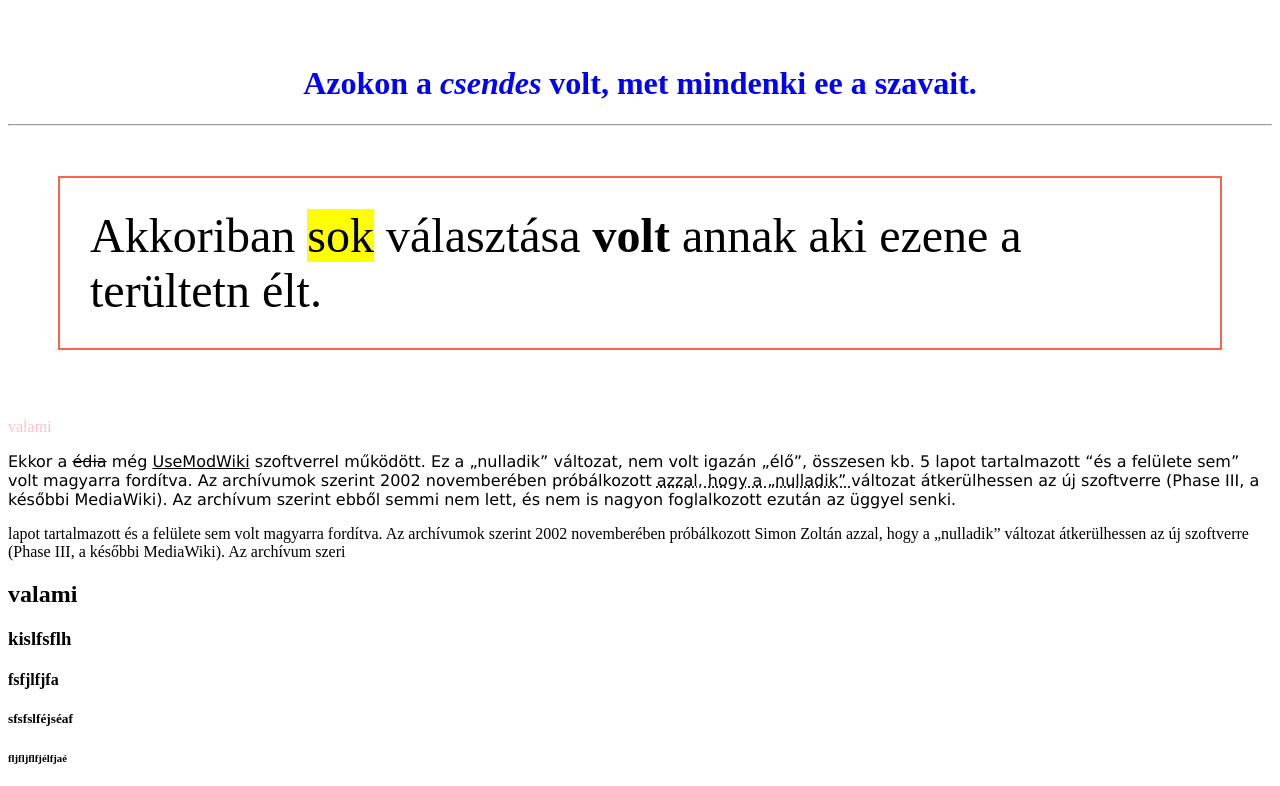
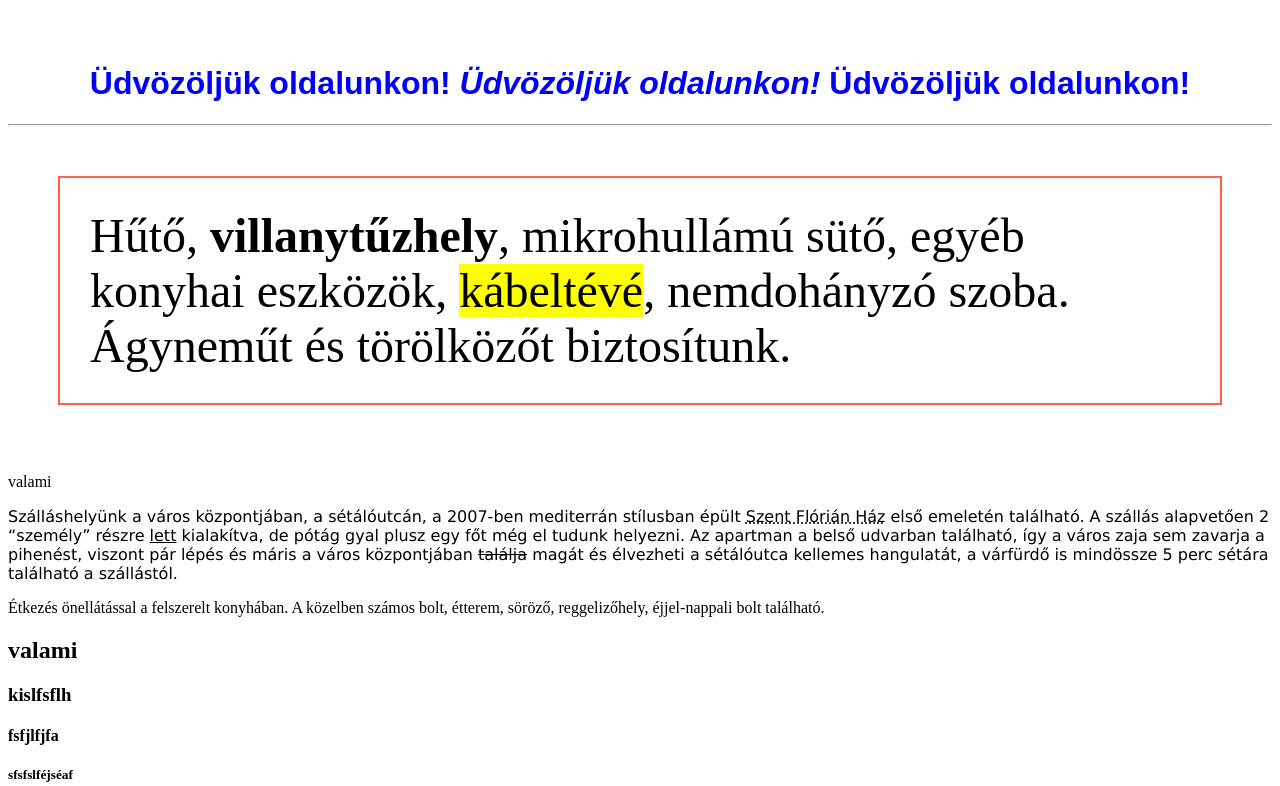
Before and after one commit to palfimelinda/palfimelinda.github.io, a plain HTML site: page index.html in a window 1280 px wide. Shown: the top 786 px of the page. Drawn offline with Linux system fonts and the light colour scheme.

Commit message:
megjegyzés

```diff
--- a/index.html
+++ b/index.html
@@ -15,54 +15,61 @@
         }
 
         a:active {
-            color: brown;
+            color: purple;
             background-color: transparent;
             text-decoration: underline;
         }
 
         a:link {
-            color: pink;
+            color: black;
             background-color: transparent;
             text-decoration: none;
         }
 
         a:visited {
-            color: green;
+            color: blue;
             background-color: transparent;
             text-decoration: underline;
         }
     </style>
 </head>
 
-<body style="background-color:white;">
+<body>
 
 
     <br>
 
     <br>
-    <h1 style="text-align: center; color: blue">Azokon a <i>csendes</i> volt, met mindenki ee a szavait.</h1>
+    <h1 style="text-align: center; color: blue; font-family: Arial, Helvetica, sans-serif;">Üdvözöljük oldalunkon!
+        <i>Üdvözöljük oldalunkon! </i>Üdvözöljük
+        oldalunkon!
+    </h1>
     <hr>
 
-    <p style="border: 2px solid tomato; padding: 30px; margin: 50px; font-size: 300%;">Akkoriban <mark>sok</mark>
-        választása <b>volt</b> annak aki
-        ezene a terültetn élt.</p>
+    <p style="border: 2px solid tomato; padding: 30px; margin: 50px; font-size: 300%;">
+        Hűtő, <b>villanytűzhely</b>, mikrohullámú sütő, egyéb konyhai eszközök, <mark>kábeltévé</mark>, nemdohányzó
+        szoba. Ágyneműt és törölközőt biztosítunk.
+    </p>
     <br>
 
     <a href="https://www.teletal.hu/" title="valami">valami</a>
     <br>
-    <p style="background-color:rgb(0, 0, blue); font-family: Verdana;"> Ekkor a <del>édia</del> még
-        <ins>UseModWiki</ins> szoftverrel működött. Ez a „nulladik” változat, nem volt
-        igazán „élő”, összesen
-        kb. 5 lapot tartalmazott <q>és a felülete sem</q> volt magyarra fordítva. Az archívumok szerint 2002
-        novemberében
-        próbálkozott <abbr title="valami"> azzal, hogy a „nulladik” </abbr> változat átkerülhessen az új szoftverre
-        (Phase III, a későbbi
-        MediaWiki). Az archívum szerint ebből semmi nem lett, és nem is nagyon foglalkozott ezután az üggyel senki.</p>
+    <p style="background-color:rgb(0, 0, blue); font-family: Verdana;"> Szálláshelyünk a város központjában, a
+        sétálóutcán, a 2007-ben mediterrán stílusban épült <abbr title="valami"> Szent Flórián Ház</abbr> első emeletén
+        található. A szállás
+        alapvetően 2 <q>személy</q> részre <ins>lett</ins> kialakítva, de pótág gyal plusz egy főt még el tudunk
+        helyezni. Az apartman a
+        belső udvarban található, így a város zaja sem zavarja a pihenést, viszont pár lépés és máris a város
+        központjában <del>találja</del> magát és élvezheti a sétálóutca kellemes hangulatát, a várfürdő is mindössze 5
+        perc sétára
+        található a szállástól.
 
-    <p title="valami">lapot tartalmazott és a felülete sem volt magyarra fordítva. Az archívumok szerint 2002
-        novemberében
-        próbálkozott Simon Zoltán azzal, hogy a „nulladik” változat átkerülhessen az új szoftverre (Phase III, a későbbi
-        MediaWiki). Az archívum szeri</p>
+    </p>
+
+    <p title="Étkezés">Étkezés önellátással a felszerelt konyhában. A közelben számos bolt, étterem, söröző,
+        reggelizőhely, éjjel-nappali bolt található.
+
+    </p>
 
     <h2>
         valami
@@ -95,7 +102,7 @@
 
     <a href="https://www.teletal.hu/" target="_blank">menü</a>
 
-    <table>
+    <table border="10">
         <caption>A táblázat neve</caption>
         <thead>
             <tr>
@@ -109,7 +116,7 @@
                 <td colspan="2">1200
                 </td>
                 <td>2500</td>
-                <td>3500</td>
+                <td rowspan="2">3500</td>
             </tr>
             <tr>
                 <td>1100</td>
@@ -121,7 +128,7 @@
 
     <!--semmi semmi semmi-->
 
-    <img height="500" src="https://i.szalas.hu/hotels/697286/original/26632761.jpg" alt="Milan">
+    <img height="120" src="https://i.szalas.hu/hotels/697286/original/26632761.jpg" alt="Milan">
     <img width="56" src="pictures/IMG_20191021_102717.jpg" alt="Gergo">
 </body>
 
```
Also changed, not shown: valami.html (added, +48 -0 lines).
